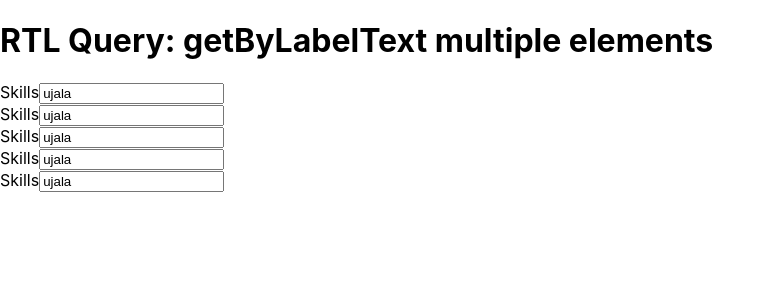
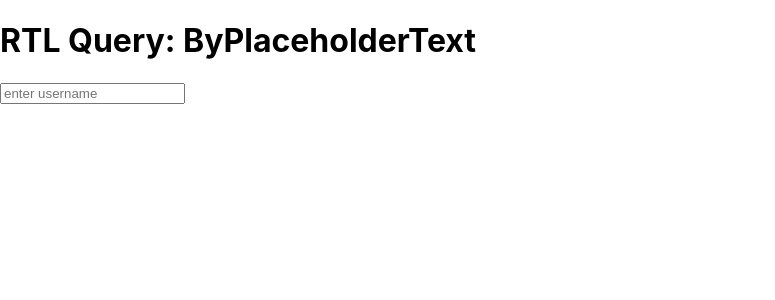
Before and after one commit to Ujala-355/Testing, a React (Create React App) app: page / in a window 1280 px wide. Shown: the top 300 px of the page, without its empty margins (0-775 px from the left). Built offline with nearby package versions, Linux system fonts and the light colour scheme.

Commit message:
gwtByPlaceholderText

```diff
--- a/src/App.js
+++ b/src/App.js
@@ -2,22 +2,8 @@ const App=()=>{
     return(
         <>
             <div>
-                <h1>RTL Query: getByLabelText multiple elements</h1>
-                <label htmlFor="CheckBox">Skills</label>
-                <input type="text" id="CheckBox" defaultValue={"ujala"}/>
-                <br/>
-
-                <label htmlFor="CheckBox1">Skills</label>
-                <input type="text" id="CheckBox1" defaultValue={"ujala"}/>
-                <br/>
-                <label htmlFor="CheckBox2">Skills</label>
-                <input type="text" id="CheckBox2" defaultValue={"ujala"}/>
-                <br/>
-                <label htmlFor="CheckBox3">Skills</label>
-                <input type="text" id="CheckBox3" defaultValue={"ujala"}/>
-                <br/>
-                <label htmlFor="CheckBox4">Skills</label>
-                <input type="text" id="CheckBox4" defaultValue={"ujala"}/>
+                <h1>RTL Query: ByPlaceholderText</h1>
+                <input type="text" placeholder="enter username"/>
             </div>
         </>
     )
```
Also changed, not shown: 1 other file (tests, documents, lock files or other folders).
